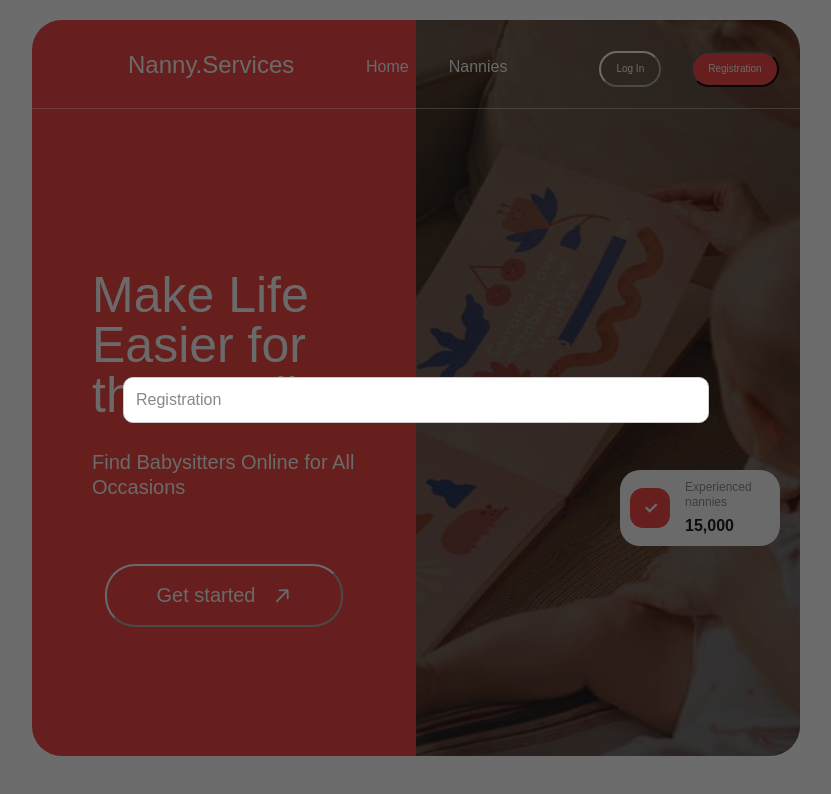
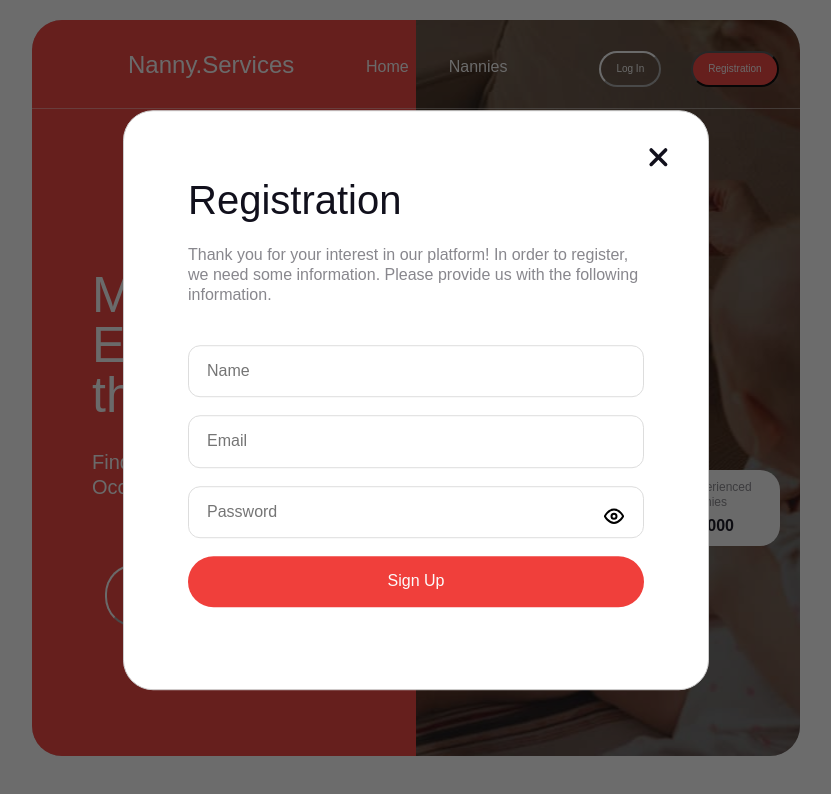
Before and after one commit to NikitinIhor/Nanny.Services, a React (Vite) app: page / in a window 1280 px wide. Both pictures are taken after a click on the button "Registration". Shown: the top 794 px of the page, without its empty margins (224-1055 px from the left). Built offline with nearby package versions, Linux system fonts and the light colour scheme.

Commit message:
finish with modals

```diff
--- /dev/null
+++ b/src/components/AuthForm/AuthForm.module.css
@@ -0,0 +1,79 @@
+.close {
+  position: absolute;
+  top: 28px;
+  right: 28px;
+  border: none;
+  transition: all 0.4s ease;
+}
+.close:hover {
+  transform: scale(1.1);
+}
+.header h2 {
+  font-weight: 500;
+  font-size: 40px;
+  color: rgba(17, 16, 28, 1);
+  margin-bottom: 20px;
+}
+.header p {
+  margin-bottom: 40px;
+}
+
+.form {
+  display: flex;
+  flex-direction: column;
+  align-items: center;
+  margin: 0 auto;
+  width: 100%;
+}
+
+.container {
+  display: flex;
+  flex-direction: column;
+  width: 100%;
+  margin-bottom: 18px;
+}
+
+.field {
+  padding: 16px 18px;
+  border: 1px solid #ddd;
+  border-radius: 12px;
+  transition: border-color 0.3s;
+}
+
+.field:focus {
+  border-color: var(--red-color);
+  outline: none;
+}
+
+.error {
+  margin-top: 5px;
+  font-size: 14px;
+  color: #d9534f;
+}
+
+.btn {
+  padding: 16px 0;
+  width: 100%;
+  font-size: 16px;
+  color: var(--white-color);
+  background-color: var(--red-color);
+  border: none;
+  border-radius: 30px;
+  cursor: pointer;
+  transition: background-color 0.4s ease;
+}
+
+.btn:hover {
+  background-color: rgb(238, 97, 97);
+}
+.password {
+  position: relative;
+}
+.icon {
+  border: none;
+  position: absolute;
+  top: 20px;
+  right: 20px;
+  stroke: black;
+  fill: white;
+}
--- /dev/null
+++ b/src/components/AuthForm/AuthForm.tsx
@@ -0,0 +1,147 @@
+import { ErrorMessage, Field, Form, Formik, FormikHelpers } from "formik";
+import { useState } from "react";
+import * as Yup from "yup";
+import sprite from "../../images/sprite.svg";
+import css from "./AuthForm.module.css";
+
+const initialValues = {
+  name: "",
+  email: "",
+  password: "",
+};
+
+const FeedbackSchema = Yup.object().shape({
+  name: Yup.string()
+    .min(3, "min 3")
+    .max(20, "max 20")
+    .required("name is required"),
+  email: Yup.string()
+    .email("Must be a valid email!")
+    .required("email is required"),
+  password: Yup.string()
+    .min(3, "Too short")
+    .max(50, "Too long")
+    .required("password is required"),
+});
+
+interface AuthFormProps {
+  login?: boolean;
+  registration?: boolean;
+  handleCloseModal: () => void;
+}
+
+const AuthForm: React.FC<AuthFormProps> = ({
+  login,
+  registration,
+  handleCloseModal,
+}) => {
+  const [showPassword, setShowPassword] = useState<boolean>(false);
+
+  const handleShowPassword = () => {
+    setShowPassword((prev) => !prev);
+  };
+
+  const handleSubmit = (
+    values: typeof initialValues,
+    actions: FormikHelpers<typeof initialValues>
+  ) => {
+    actions.resetForm();
+  };
+
+  return (
+    <div className={css.container}>
+      {login && (
+        <div className={css.header}>
+          <h2>Log In</h2>
+          <p>
+            Welcome back! Please enter your credentials to access your account
+            and continue your babysitter search.
+          </p>
+        </div>
+      )}
+      {registration && (
+        <div className={css.header}>
+          <h2>Registration</h2>
+          <p>
+            Thank you for your interest in our platform! In order to register,
+            we need some information. Please provide us with the following
+            information.
+          </p>
+        </div>
+      )}
+      <button onClick={handleCloseModal} className={css.close}>
+        <svg width={36} height={36}>
+          <use href={`${sprite}#icon-close`}></use>
+        </svg>
+      </button>
+      <Formik
+        initialValues={initialValues}
+        onSubmit={handleSubmit}
+        validationSchema={FeedbackSchema}
+      >
+        <Form className={css.form}>
+          {registration && (
+            <div className={css.container}>
+              <Field
+                className={css.field}
+                type="text"
+                name="name"
+                placeholder="Name"
+              />
+              <ErrorMessage
+                className={css.error}
+                name="name"
+                component="span"
+              />
+            </div>
+          )}
+
+          <div className={css.container}>
+            <Field
+              className={css.field}
+              type="email"
+              name="email"
+              placeholder="Email"
+            />
+            <ErrorMessage className={css.error} name="email" component="span" />
+          </div>
+
+          <div className={`${css.container} ${css.password}`}>
+            <Field
+              className={css.field}
+              name="password"
+              type={showPassword ? "text" : "password"}
+              placeholder="Password"
+            />
+            <ErrorMessage
+              className={css.error}
+              name="password"
+              component="span"
+            />
+            <button
+              onClick={() => handleShowPassword()}
+              className={css.icon}
+              type="button"
+            >
+              {showPassword ? (
+                <svg width={20} height={20}>
+                  <use href={`${sprite}#icon-eye-off`}></use>
+                </svg>
+              ) : (
+                <svg width={20} height={20}>
+                  <use href={`${sprite}#icon-eye`}></use>
+                </svg>
+              )}
+            </button>
+          </div>
+
+          <button className={css.btn} type="submit">
+            {login ? "Log In" : "Sign Up"}
+          </button>
+        </Form>
+      </Formik>
+    </div>
+  );
+};
+
+export default AuthForm;
--- a/src/components/Login/Login.tsx
+++ /dev/null
@@ -1,9 +0,0 @@
-import css from "./Login.module.css";
-
-interface LoginProps {}
-
-const Login: React.FC<LoginProps> = () => {
-  return <div className={css.container}> Login</div>;
-};
-
-export default Login;
--- a/src/components/ModalWrapper/ModalWrapper.tsx
+++ b/src/components/ModalWrapper/ModalWrapper.tsx
@@ -1,35 +1,33 @@
+import { ReactNode } from "react";
 import Modal from "react-modal";
-import Login from "../Login/Login";
-import Registration from "../Registration/Registration";
 import css from "./ModalWrapper.module.css";
 Modal.setAppElement("#root");
 
 interface ModalWrapperProps {
   onRequestClose: () => void;
+  handleCloseModal: () => void;
   isOpen: boolean;
-  login: boolean;
-  registration: boolean;
+  children: ReactNode;
 }
 
 const customStyles = {
   content: {
     width: "586px",
-    borderRadius: "10px",
+    borderRadius: "30px",
     top: "50%",
     left: "50%",
     right: "auto",
     bottom: "auto",
     marginRight: "-50%",
     transform: "translate(-50%, -50%)",
-    padding: "12px",
+    padding: "64px",
   },
 };
 
 const ModalWrapper: React.FC<ModalWrapperProps> = ({
   onRequestClose,
   isOpen,
-  login,
-  registration,
+  children,
 }) => {
   return (
     <Modal
@@ -38,8 +36,7 @@ const ModalWrapper: React.FC<ModalWrapperProps> = ({
       style={customStyles}
       overlayClassName={css.overlay}
     >
-      {login && <Login />}
-      {registration && <Registration />}
+      {children}
     </Modal>
   );
 };
--- a/src/components/Registration/Registration.tsx
+++ /dev/null
@@ -1,9 +0,0 @@
-import css from "./Registration.module.css";
-
-interface RegistrationProps {}
-
-const Registration: React.FC<RegistrationProps> = () => {
-  return <div className={css.container}> Registration</div>;
-};
-
-export default Registration;
--- a/src/pages/HomePage/HomePage.module.css
+++ b/src/pages/HomePage/HomePage.module.css
@@ -61,8 +61,14 @@
   background-position: center;
   background-repeat: no-repeat;
   background-size: cover;
-  height: 420px;
+  height: 100vh;
+  width: 100%;
   position: relative;
+}
+@media (min-resolution: 192dpi), (min-resolution: 2dppx) {
+  .right {
+    background-image: url("../../images/main@2x.jpg");
+  }
 }
 header {
   display: flex;
--- a/src/pages/HomePage/HomePage.tsx
+++ b/src/pages/HomePage/HomePage.tsx
@@ -1,5 +1,6 @@
 import { useState } from "react";
 import { Link } from "react-router-dom";
+import AuthForm from "../../components/AuthForm/AuthForm";
 import ModalWrapper from "../../components/ModalWrapper/ModalWrapper";
 import sprite from "../../images/sprite.svg";
 import css from "./HomePage.module.css";
@@ -77,11 +78,17 @@ const HomePage: React.FC = () => {
         </div>
       </div>
       <ModalWrapper
-        login={activeModal === "login"}
-        registration={activeModal === "registration"}
         isOpen={openModal}
         onRequestClose={handleCloseModal}
-      />
+        handleCloseModal={handleCloseModal}
+      >
+        {activeModal === "login" && (
+          <AuthForm login handleCloseModal={handleCloseModal} />
+        )}
+        {activeModal === "registration" && (
+          <AuthForm registration handleCloseModal={handleCloseModal} />
+        )}
+      </ModalWrapper>
     </div>
   );
 };
```
Also changed, not shown: src/components/Login/Login.module.css (deleted), src/components/Registration/Registration.module.css (deleted), src/images/close.svg (added), src/images/sprite.svg.
